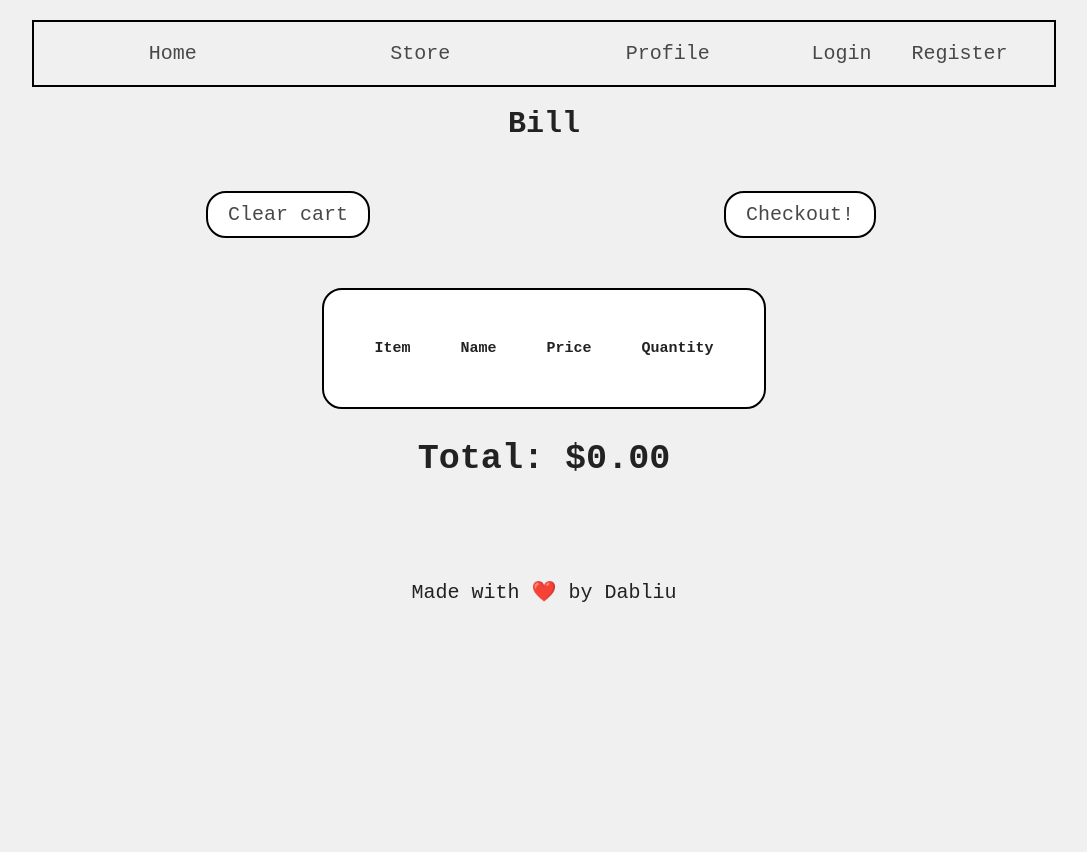
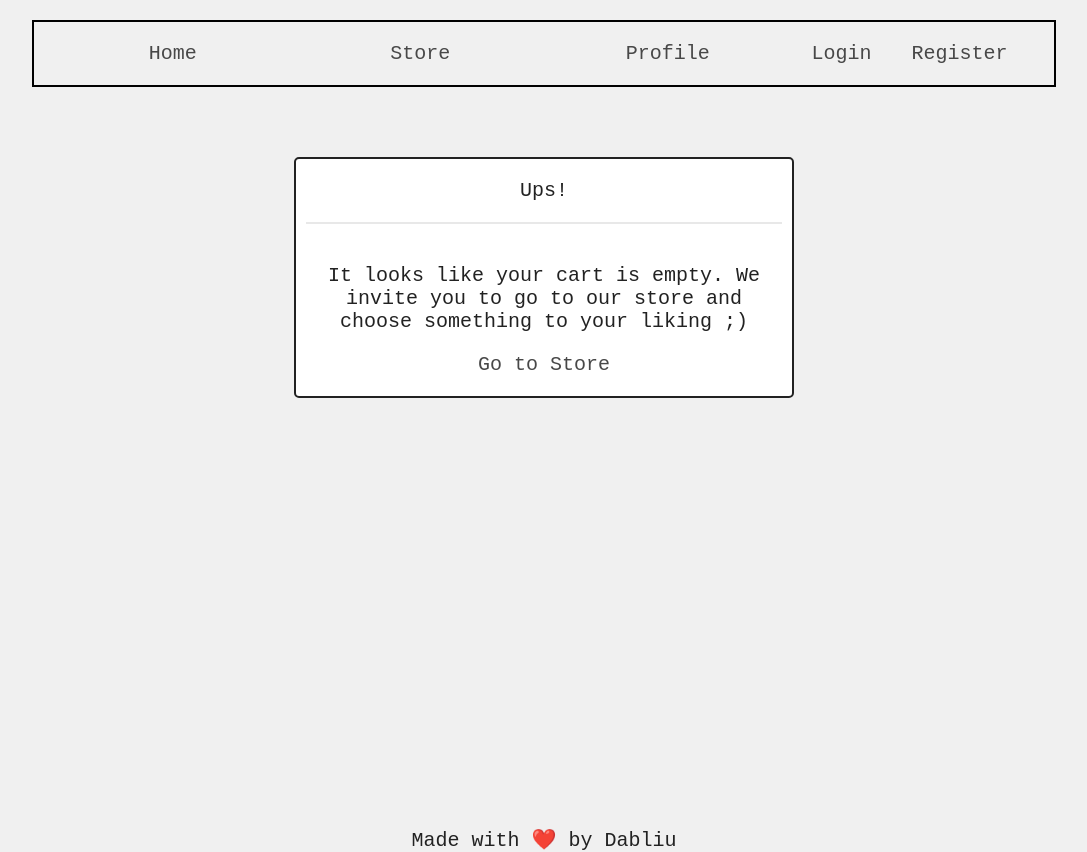
Before and after one commit to WilsonMachado/bit02spa, a React (Vite) app: page /bit02spa/cart in a window 1280 px wide. Shown: the whole page, without its empty margins (96-1183 px from the left). Before the commit the page ends 800 px from the top, so only its background shows below. Built offline with nearby package versions, Linux system fonts and the light colour scheme.

Commit message:
Se agrega modal para manejar el caso en que el carrito esté vacío y el usuario intente entrar en él

```diff
--- a/src/App.jsx
+++ b/src/App.jsx
@@ -102,7 +102,7 @@ function App() {
                   <Route path='/bit02spa/register' element={<RegisterPage/>}/>
                   <Route path='/bit02spa/login' element={<LoginPage setCurrentUser={setCurrentUser}/>}/>
                   <Route path='/bit02spa/logout' element={<LogoutPage setCurrentUser={setCurrentUser}/>}/>
-                  <Route path='/bit02spa/cart' element={<CartPage cart={cart} setCart={setCart} setNumberOfItems={setNumberOfItems} />}></Route>
+                  <Route path='/bit02spa/cart' element={<CartPage cart={cart} setCart={setCart} numberOfItems={numberOfItems} setNumberOfItems={setNumberOfItems} />}></Route>
                   <Route path='*' element={<NotFoundPage/>}/>
                 </Routes>
             </div>
--- a/src/components/Pages/CartPage.jsx
+++ b/src/components/Pages/CartPage.jsx
@@ -3,7 +3,7 @@ import { ShoppingCartTable } from '../ShoppingCartTable';
 import { Link } from 'react-router-dom';
 import { Modal } from '../Modal';
 
-export const CartPage = ({cart, setCart, setNumberOfItems}) => {
+export const CartPage = ({cart, setCart, numberOfItems, setNumberOfItems}) => {
 
     //! States ///////
 
@@ -45,7 +45,13 @@ export const CartPage = ({cart, setCart, setNumberOfItems}) => {
 
     const name = "Jhon Die";
 
-  if(checkout){
+  if(numberOfItems == 0){
+
+    return (<Modal title={`Ups!`} text={"It looks like your cart is empty. We invite you to go to our store and choose something to your liking ;)"}>
+              <Link to={"/bit02spa/shop"}>Go to Store</Link>
+            </Modal>);
+
+  } else if(checkout){
 
     return (<Modal title={`Thanks for your order, ${name}`} text={"We have received your order! We are processing it and will contact you soon with the details. You can continue to enjoy our store."}>
               <Link to={"/bit02spa"}>Okay!</Link>
```
